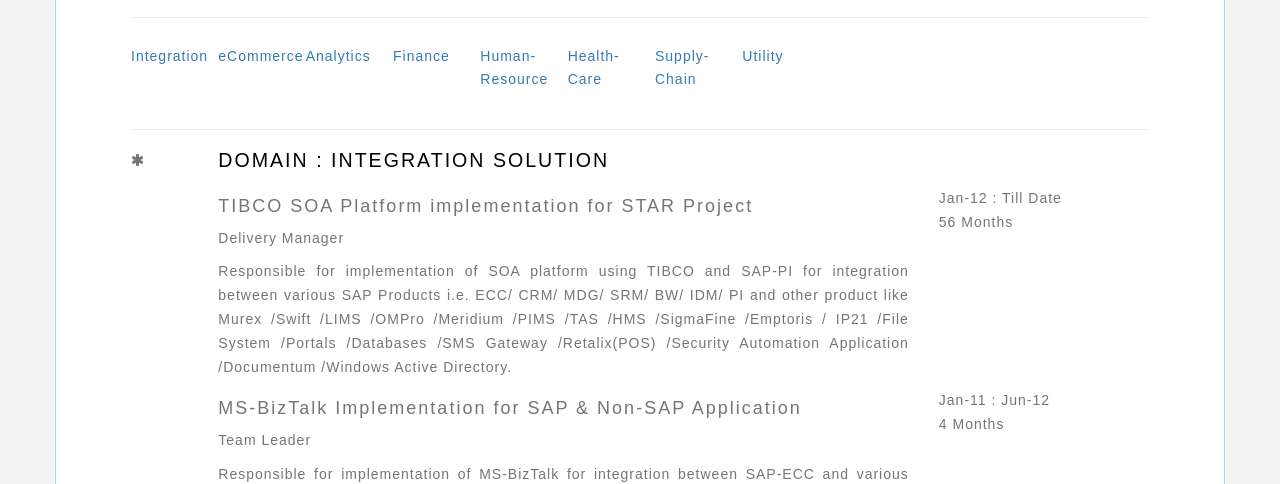
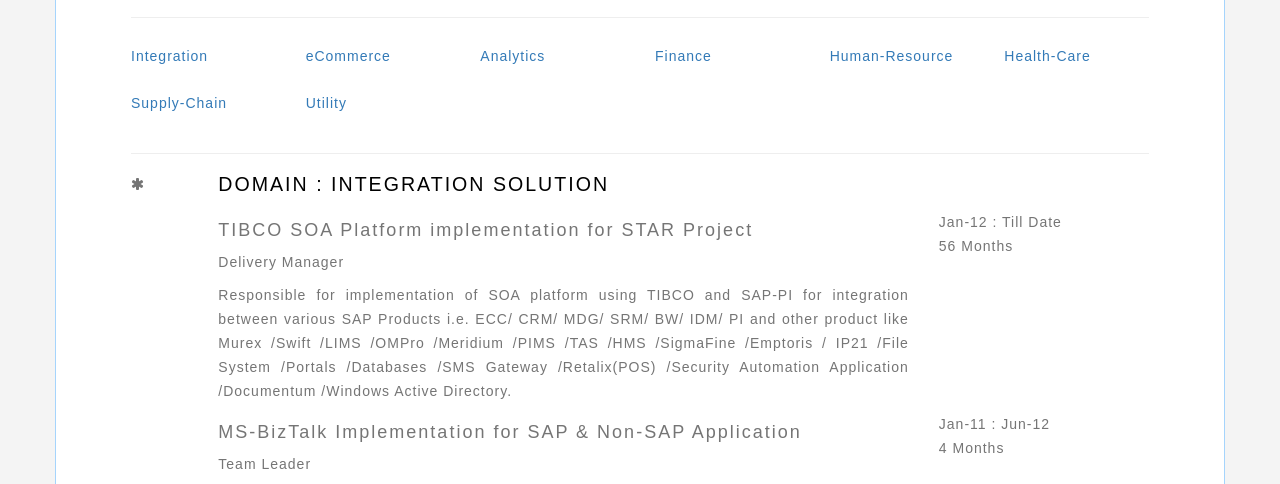
Before and after one commit to dilipdvyas/dilipdvyas.github.io, a plain HTML site: page projects.html in a window 1280 px wide. Shown: the part 290-774 px from the top of the page. Drawn offline with Linux system fonts and the light colour scheme; a web font is replaced by a local one.

Commit message:
Minor changes in list structure

```diff
--- a/projects.html
+++ b/projects.html
@@ -9,6 +9,10 @@
 	<link href="https://maxcdn.bootstrapcdn.com/font-awesome/4.2.0/css/font-awesome.min.css" rel="stylesheet" media="screen" />
 	<link href='http://fonts.googleapis.com/css?family=Kristi|Alegreya+Sans:300' rel="stylesheet" type="text/css">
 	<!-- JS coming up -->
+	<!-- For smooth scrolling -->
+	<script type="text/javascript" src = "Assets/js/jquery.min.js"></script>
+	<script type="text/javascript" src = "Assets/js/smoothscroll.js"></script>
+
 	<!-- <script type="text/javascript" src = "Assets/js/jquery.min.js"></script> -->
 	<title>Dilip Vyas - Curriculum Vitae</title>
 </head>
@@ -72,46 +76,48 @@
 			</div>
 		</div>
 		<!-- Media query left -->
-		<hr>
+		<hr class="tophr">
 		<div class="row">
-			<div class="col-md-1">
+			<div class="col-md-2">
 				<ul class="list-unstyled">
-				<li><a href="#integration" target="_top">Integration</a></li>
+				<li><a class="smoothScroll" href="#integration" target="_top">Integration</a></li>
 				</ul>
 			</div>
-			<div class="col-sm-1">
+			<div class="col-md-2">
 				<ul class="list-unstyled">
-				<li><a href="#ecommerce" target="_top">eCommerce</a></li>
+				<li><a class="smoothScroll" href="#ecommerce" target="_top">eCommerce</a></li>
 				</ul>
 			</div>
-			<div class="col-sm-1">
+			<div class="col-md-2">
 				<ul class="list-unstyled">
-				<li><a href="#analytics" target="_top">Analytics</a></li>
+				<li><a class="smoothScroll" href="#analytics" target="_top">Analytics</a></li>
 				</ul>
 			</div>
-			<div class="col-sm-1">
+			<div class="col-md-2">
 				<ul class="list-unstyled">
-				<li><a href="#finance" target="_top">Finance</a></li>
+				<li><a class="smoothScroll" href="#finance" target="_top">Finance</a></li>
 				</ul>
 			</div>
-			<div class="col-sm-1">
+			<div class="col-md-2">
 				<ul class="list-unstyled">
-				<li><a href="#hr" target="_top">Human-Resource</a></li>
+				<li><a class="smoothScroll" href="#hr" target="_top">Human-Resource</a></li>
 				</ul>
 			</div>
-			<div class="col-sm-1">
+			<div class="col-md-2">
 				<ul class="list-unstyled">
-				<li><a href="#healthcare" target="_top">Health-Care</a></li>
+				<li><a class="smoothScroll" href="#healthcare" target="_top">Health-Care</a></li>
 				</ul>
 			</div>
-			<div class="col-sm-1">
+			</div>
+			<div class="row">
+			<div class="col-md-2">
 				<ul class="list-unstyled">
-				<li><a href="#supplychain" target="_top">Supply-Chain</a></li>
+				<li><a class="smoothScroll" href="#supplychain" target="_top">Supply-Chain</a></li>
 				</ul>
 			</div>
-			<div class="col-sm-1">
+			<div class="col-md-2">
 				<ul class="list-unstyled">
-				<li><a href="#utility" target="_top">Utility</a></li>
+				<li><a class="smoothScroll" href="#utility" target="_top">Utility</a></li>
 				</ul>
 			</div>
 		</div>
```
Also changed, not shown: index.html (+3 -0 lines).
